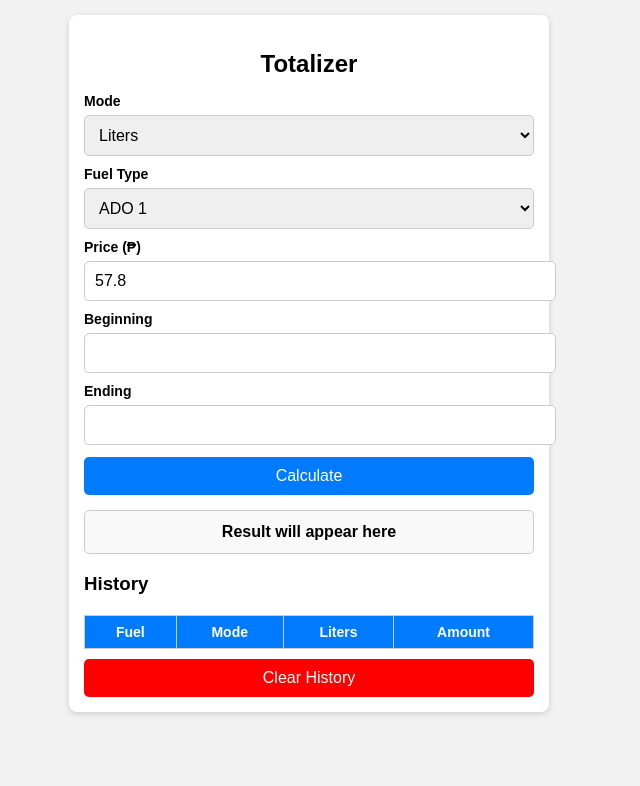
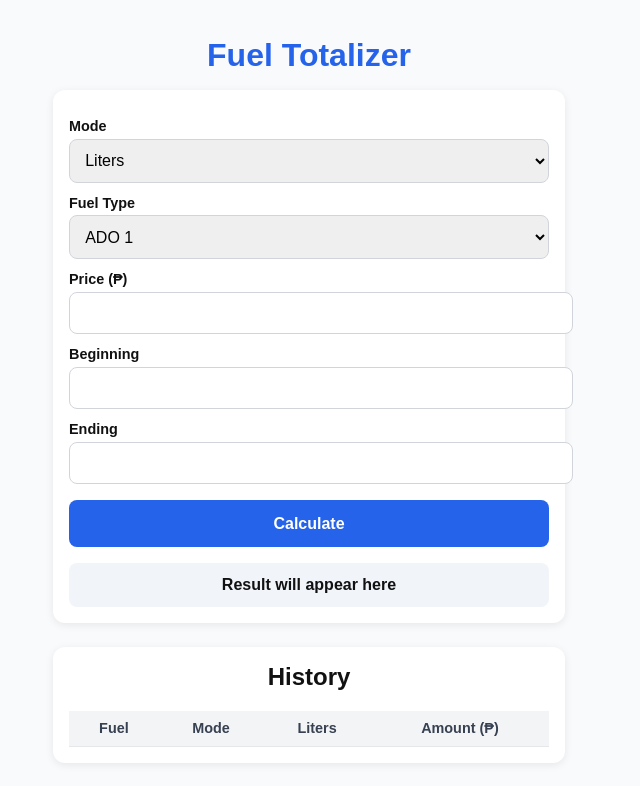
Before and after one commit to Supremecristian/Pmr, a plain HTML site: page index.html in a window 1280 px wide. Shown: the whole page, without its empty margins (331-971 px from the left). Drawn offline with Linux system fonts and the light colour scheme.

Commit message:
Update index.html

```diff
--- a/index.html
+++ b/index.html
@@ -3,189 +3,237 @@
 <head>
 <meta charset="UTF-8">
 <meta name="viewport" content="width=device-width, initial-scale=1.0">
-  <title>Totalizer Calculator</title>
+<title>Fuel Totalizer</title>
 <style>
-    body { font-family: Arial, sans-serif; margin: 0; padding: 15px; background:#f2f2f2; }
-    h2 { text-align: center; margin-bottom: 15px; }
-    .container { max-width: 450px; margin: auto; background: white; padding: 15px; border-radius: 8px; box-shadow: 0 2px 6px rgba(0,0,0,0.15); }
-    label { display: block; margin-top: 10px; font-weight: bold; font-size: 14px; }
-    input, select, button { width: 100%; padding: 10px; margin-top: 6px; border: 1px solid #ccc; border-radius: 5px; font-size: 16px; }
-    button { background: #007bff; color: white; border: none; margin-top: 12px; }
-    button:hover { background: #0056b3; cursor: pointer; }
-    .clear-btn { background: red; margin-top: 10px; }
-    .result-box { margin-top: 15px; padding: 12px; background: #f9f9f9; border: 1px solid #ccc; border-radius: 5px; text-align: center; font-size: 16px; font-weight: bold; }
-    table { width: 100%; border-collapse: collapse; margin-top: 20px; font-size: 14px; }
-    th, td { border: 1px solid #ccc; padding: 8px; text-align: center; }
-    th { background: #007bff; color: white; }
+  body {
+    font-family: Arial, sans-serif;
+    background: #f9fafb;
+    margin: 0;
+    padding: 1rem;
+    color: #111;
+  }
+  h1 {
+    text-align: center;
+    margin-bottom: 1rem;
+    color: #2563eb;
+  }
+  .card {
+    background: #fff;
+    padding: 1rem;
+    border-radius: 12px;
+    box-shadow: 0 2px 8px rgba(0,0,0,0.08);
+    max-width: 480px;
+    margin: 0 auto 1.5rem;
+  }
+  label {
+    display: block;
+    margin-top: 0.75rem;
+    font-size: 0.9rem;
+    font-weight: 600;
+  }
+  select, input {
+    width: 100%;
+    padding: 0.7rem;
+    margin-top: 0.3rem;
+    border: 1px solid #d1d5db;
+    border-radius: 8px;
+    font-size: 1rem;
+  }
+  button {
+    margin-top: 1rem;
+    width: 100%;
+    padding: 0.9rem;
+    background: #2563eb;
+    color: #fff;
+    border: none;
+    border-radius: 8px;
+    font-size: 1rem;
+    font-weight: bold;
+    cursor: pointer;
+  }
+  button:hover {
+    background: #1e40af;
+  }
+  .result {
+    margin-top: 1rem;
+    padding: 0.8rem;
+    background: #f1f5f9;
+    border-radius: 8px;
+    font-size: 1rem;
+    font-weight: bold;
+    text-align: center;
+  }
+  table {
+    width: 100%;
+    border-collapse: collapse;
+    margin-top: 1rem;
+    font-size: 0.9rem;
+  }
+  th, td {
+    padding: 0.6rem;
+    border-bottom: 1px solid #e5e7eb;
+    text-align: center;
+  }
+  th {
+    background: #f3f4f6;
+    color: #374151;
+  }
 </style>
 </head>
 <body>
-  <div class="container">
-    <h2>Totalizer</h2>
+  <h1>Fuel Totalizer</h1>
 
+  <div class="card">
     <label for="mode">Mode</label>
     <select id="mode">
       <option value="liters">Liters</option>
-      <option value="peso">Peso</option>
-      <option value="meter">Meter</option>
+      <option value="pesos">Pesos</option>
+      <option value="meter">Mechanical</option>
     </select>
 
     <label for="fuel">Fuel Type</label>
     <select id="fuel">
       <option value="ado1">ADO 1</option>
-      <option value="ado2">ADO 2</option>
       <option value="xtra">Xtra</option>
       <option value="xcs">XCS</option>
+      <option value="ado2">ADO 2</option>
     </select>
 
     <label for="price">Price (₱)</label>
-    <input type="number" id="price" step="0.01">
+    <input type="number" id="price" step="0.01" />
 
     <label for="begin">Beginning</label>
-    <input type="number" id="begin" step="0.01">
+    <input type="number" id="begin" step="0.01" />
 
     <label for="end">Ending</label>
-    <input type="number" id="end" step="0.01">
+    <input type="number" id="end" step="0.01" />
 
     <button onclick="calculate()">Calculate</button>
+    <div class="result" id="result">Result will appear here</div>
+  </div>
 
-    <div class="result-box" id="result">Result will appear here</div>
-
-    <h3>History</h3>
-    <table id="historyTable">
+  <div class="card">
+    <h2 style="text-align:center; margin-top:0;">History</h2>
+    <table id="history">
       <thead>
         <tr>
           <th>Fuel</th>
           <th>Mode</th>
           <th>Liters</th>
-          <th>Amount</th>
+          <th>Amount (₱)</th>
         </tr>
       </thead>
       <tbody></tbody>
     </table>
-    <button class="clear-btn" onclick="clearHistory()">Clear History</button>
   </div>
 
 <script>
-    const defaultPrices = { ado1: 57.80, ado2: 57.80, xtra: 54.70, xcs: 55.70 };
+const DEC = 2;
+const FACT = 10 ** DEC;
+
+function parseFixed(str) {
+  const s = String(str ?? "").trim();
+  if (!s) return 0;
+  const neg = s.startsWith("-");
+  const [i, f = ""] = s.replace("-", "").split(".");
+  const frac = (f + "0".repeat(DEC)).slice(0, DEC);
+  const n = (parseInt(i || "0", 10) * FACT) + parseInt(frac || "0", 10);
+  return neg ? -n : n;
+}
+
+function toNumberFromInt(intVal) {
+  return intVal / FACT;
+}
 
 function loadData() {
-      return JSON.parse(localStorage.getItem("totalizerData")) || { prices: defaultPrices, inputs: {}, history: [] };
+  return JSON.parse(localStorage.getItem("fuelData") || '{"prices":{},"inputs":{},"history":[]}');
 }
 
 function saveData(data) {
-      localStorage.setItem("totalizerData", JSON.stringify(data));
+  localStorage.setItem("fuelData", JSON.stringify(data));
 }
 
-    function round2(v) {
-      return Math.floor(v * 100) / 100; // always 2 decimals, truncate
+function loadUI() {
+  const data = loadData();
+  const fuel = document.getElementById("fuel").value;
+  const mode = document.getElementById("mode").value;
+
+  if (data.prices[fuel] !== undefined) {
+    document.getElementById("price").value = data.prices[fuel];
+  }
+
+  if (data.inputs[fuel] && data.inputs[fuel][mode]) {
+    document.getElementById("begin").value = data.inputs[fuel][mode].begin;
+    document.getElementById("end").value = data.inputs[fuel][mode].end;
+  }
+
+  const tbody = document.querySelector("#history tbody");
+  tbody.innerHTML = "";
+  data.history.slice().reverse().forEach(row => {
+    const tr = document.createElement("tr");
+    tr.innerHTML = `<td>${row.fuel}</td><td>${row.mode}</td>
+                    <td>${row.liters.toFixed(2)}</td>
+                    <td>${row.amount.toFixed(2)}</td>`;
+    tbody.appendChild(tr);
+  });
 }
 
 function calculate() {
-      let mode = document.getElementById("mode").value;
-      let fuel = document.getElementById("fuel").value;
-      let price = parseFloat(document.getElementById("price").value);
-      let begin = parseFloat(document.getElementById("begin").value);
-      let end = parseFloat(document.getElementById("end").value);
+  const mode = document.getElementById("mode").value;
+  const fuel = document.getElementById("fuel").value;
+  const priceStr = document.getElementById("price").value;
+  const beginStr = document.getElementById("begin").value;
+  const endStr = document.getElementById("end").value;
 
-      if (isNaN(begin) || isNaN(end) || isNaN(price)) {
+  if (priceStr === "" || beginStr === "" || endStr === "") {
     alert("Please fill all fields");
     return;
   }
 
-      let liters = 0, amount = 0;
+  const beginInt = parseFixed(beginStr);
+  const endInt   = parseFixed(endStr);
+  const priceInt = parseFixed(priceStr);
+
+  let litersInt = 0;
+  let amountInt = 0;
 
   if (mode === "liters" || mode === "meter") {
-        liters = round2(end - begin);
-        amount = round2(liters * price);
-      } else if (mode === "peso") {
-        amount = round2(end - begin);
-        liters = round2(amount / price);
+    litersInt = endInt - beginInt;
+    amountInt = Math.floor((litersInt * priceInt + 50) / 100);
+  } else {
+    amountInt = endInt - beginInt;
+    if (priceInt === 0) { alert("Price cannot be zero"); return; }
+    litersInt = Math.floor((amountInt * 100 + Math.floor(priceInt/2)) / priceInt);
   }
+
+  const liters = toNumberFromInt(litersInt);
+  const amount = toNumberFromInt(amountInt);
 
   document.getElementById("result").innerText =
     `Liters: ${liters.toFixed(2)} | Amount: ₱${amount.toFixed(2)}`;
 
-      let data = loadData();
+  const data = loadData();
 
-      // Save price & sync ado1 <-> ado2
+  const priceNum = Number(priceStr);
   if (fuel === "ado1" || fuel === "ado2") {
-        data.prices.ado1 = price;
-        data.prices.ado2 = price;
+    data.prices.ado1 = priceNum;
+    data.prices.ado2 = priceNum;
   } else {
-        data.prices[fuel] = price;
+    data.prices[fuel] = priceNum;
   }
 
-      // Save inputs separately for each mode + fuel
   if (!data.inputs[fuel]) data.inputs[fuel] = {};
-      data.inputs[fuel][mode] = { begin, end };
+  data.inputs[fuel][mode] = { begin: beginStr, end: endStr };
 
-      // Save history
   data.history.push({ fuel, mode, liters, amount });
   saveData(data);
   loadUI();
 }
 
-    function loadUI() {
-      let data = loadData();
-      let fuel = document.getElementById("fuel").value;
-      let mode = document.getElementById("mode").value;
-
-      document.getElementById("price").value = data.prices[fuel];
-
-      if (data.inputs[fuel] && data.inputs[fuel][mode]) {
-        document.getElementById("begin").value = data.inputs[fuel][mode].begin;
-        document.getElementById("end").value = data.inputs[fuel][mode].end;
-      } else {
-        document.getElementById("begin").value = "";
-        document.getElementById("end").value = "";
-      }
-
-      // History table
-      let tbody = document.querySelector("#historyTable tbody");
-      tbody.innerHTML = "";
-      data.history.forEach(row => {
-        let tr = document.createElement("tr");
-        tr.innerHTML = `<td>${row.fuel}</td><td>${row.mode}</td><td>${row.liters.toFixed(2)}</td><td>₱${row.amount.toFixed(2)}</td>`;
-        tbody.appendChild(tr);
-      });
-    }
-
-    function clearHistory() {
-      let data = loadData();
-      data.history = [];
-      saveData(data);
-      loadUI();
-    }
-
-    // Auto-save whenever user changes price, begin, or end
-    ["price","begin","end"].forEach(id => {
-      document.getElementById(id).addEventListener("input", () => {
-        let fuel = document.getElementById("fuel").value;
-        let mode = document.getElementById("mode").value;
-        let data = loadData();
-
-        let price = parseFloat(document.getElementById("price").value) || data.prices[fuel];
-        let begin = parseFloat(document.getElementById("begin").value) || "";
-        let end = parseFloat(document.getElementById("end").value) || "";
-
-        if (fuel === "ado1" || fuel === "ado2") {
-          data.prices.ado1 = price;
-          data.prices.ado2 = price;
-        } else {
-          data.prices[fuel] = price;
-        }
-
-        if (!data.inputs[fuel]) data.inputs[fuel] = {};
-        data.inputs[fuel][mode] = { begin, end };
-
-        saveData(data);
-      });
-    });
-
-    window.onload = () => { loadUI(); };
 document.getElementById("fuel").addEventListener("change", loadUI);
 document.getElementById("mode").addEventListener("change", loadUI);
+
+loadUI();
 </script>
 </body>
 </html>
```
Lines whose indentation alone changed are shown as unchanged.
